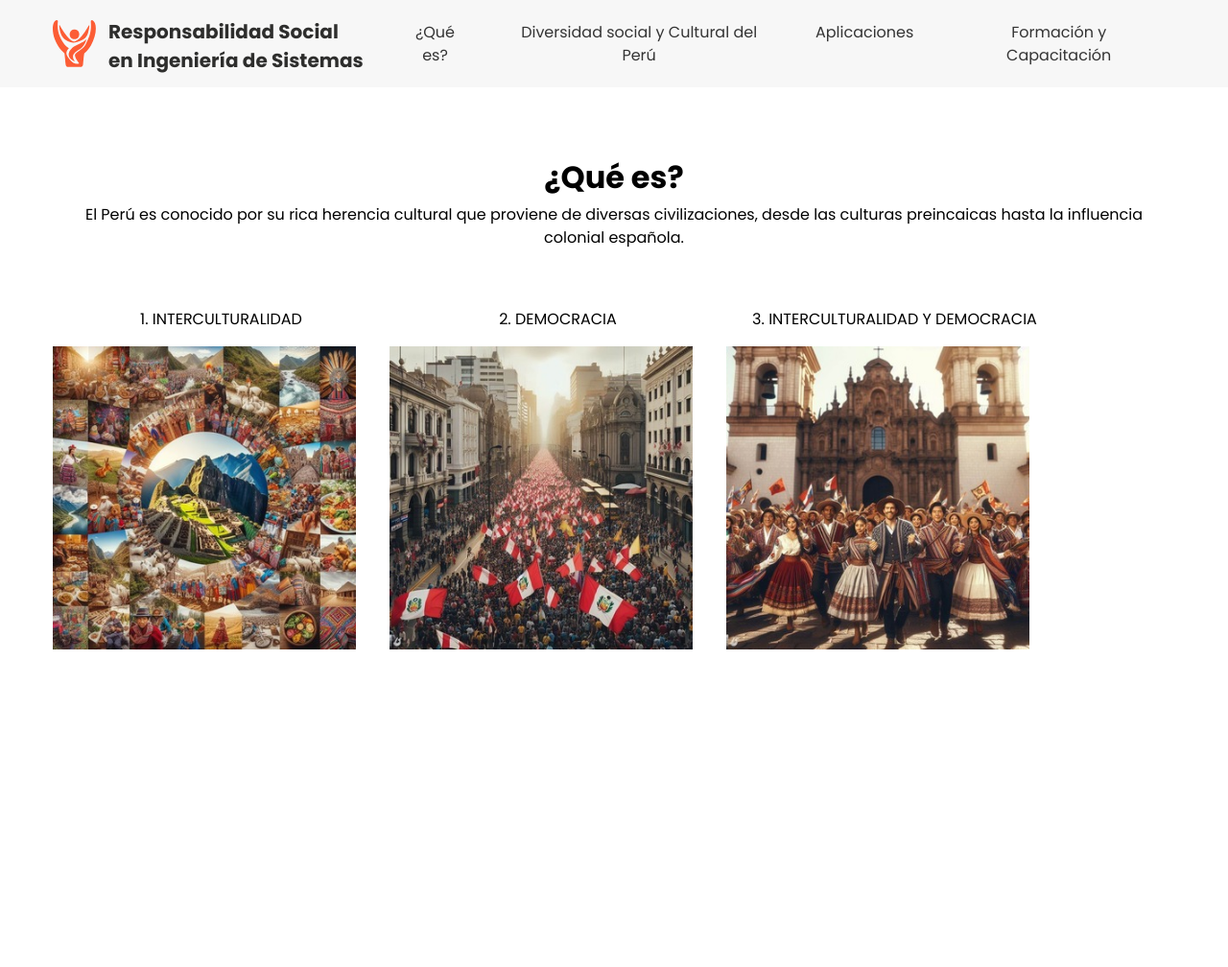
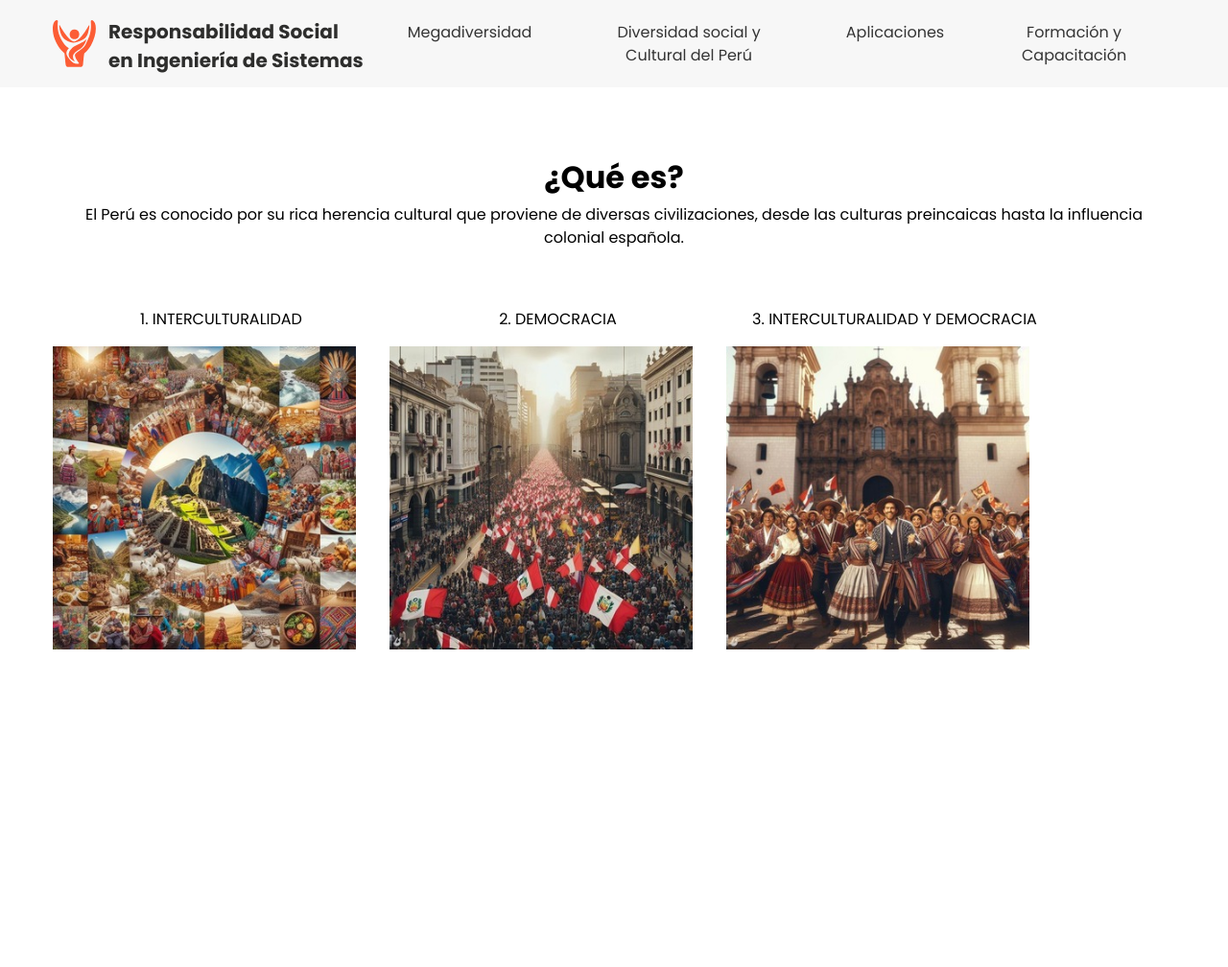
Before and after one commit to StuardAP/g7, a website: page public/diversidadsyc.html in a window 1280 px wide. Shown: the top 1008 px of the page at 96% size. Drawn offline with nearby package versions, Linux system fonts and the light colour scheme.

Commit message:
Moviendo html ga plindsad

```diff
--- a/public/diversidadsyc.html
+++ b/public/diversidadsyc.html
@@ -119,8 +119,8 @@
           >
             <ul class="navbar-nav">
               <li class="nav-item">
-                <a class="nav-link" href="que-es-y-como-se-aplica.html"
-                  >¿Qué es?</a
+                <a class="nav-link" href="ch_0/html/index.html"
+                  >Megadiversidad</a
                 >
               </li>
               <li class="nav-item">
```
